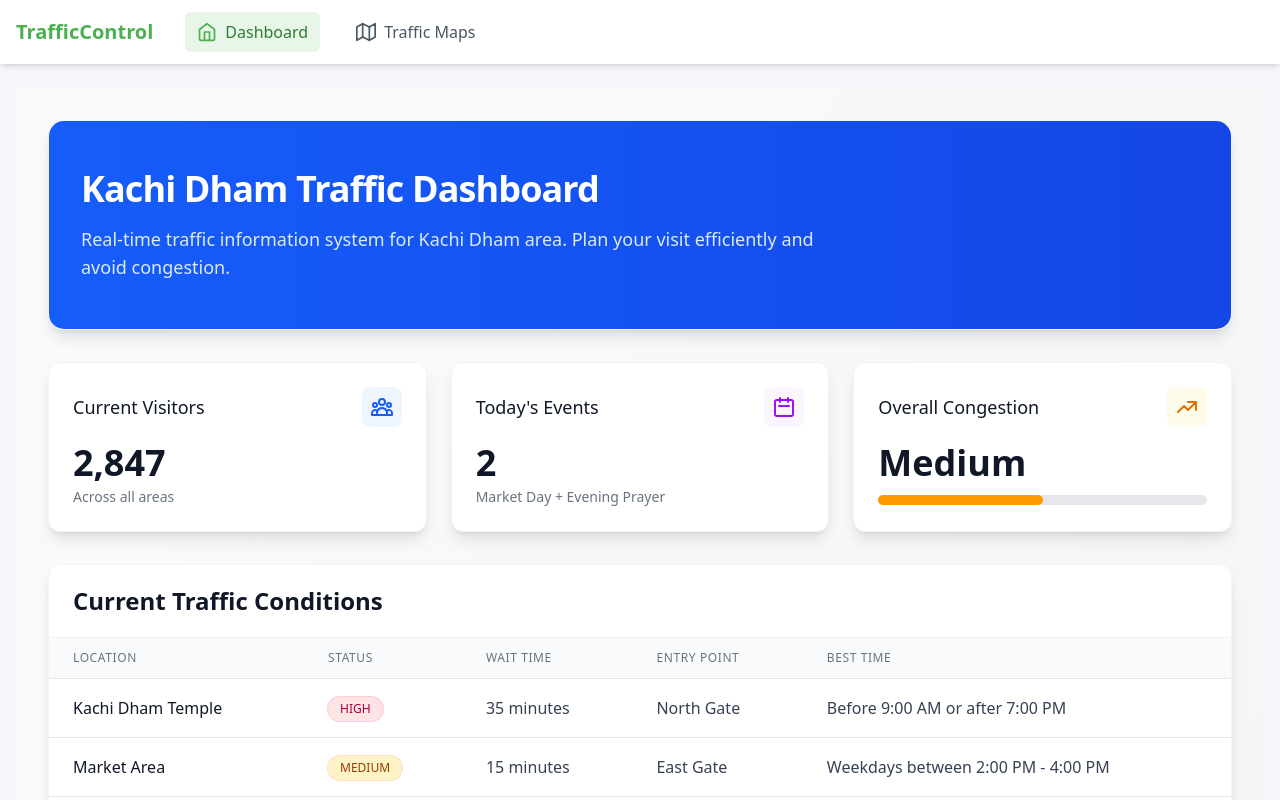
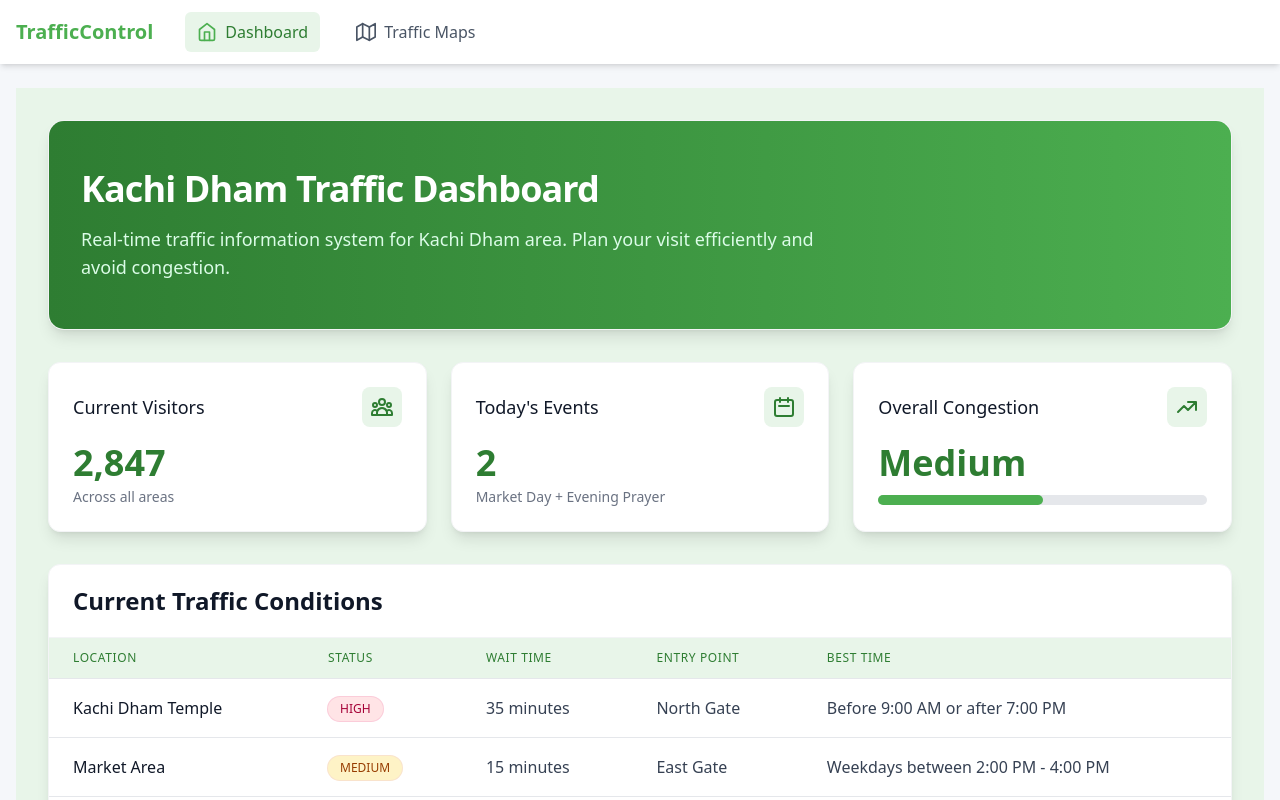
Before and after one commit to Khan-armaan/Hackathon, a React (Vite) app in the folder project/frontend/: page /user/dashboard in a window 1280 px wide. Built offline with nearby package versions, Linux system fonts and the light colour scheme; no server answers.

Commit message:
user ui changes

```diff
--- a/project/frontend/src/User/UserDashboard.tsx
+++ b/project/frontend/src/User/UserDashboard.tsx
@@ -54,13 +54,13 @@ const UserDashboard: React.FC = () => {
   };
 
   return (
-    <div className="min-h-screen bg-gradient-to-br from-gray-50 to-gray-100 py-8 px-4 sm:px-6 lg:px-8">
+    <div className="min-h-screen bg-[#E8F5E9] py-8 px-4 sm:px-6 lg:px-8">
       <div className="max-w-7xl mx-auto space-y-8">
         {/* Header Section */}
         <div className="bg-white rounded-2xl shadow-lg border border-gray-100 overflow-hidden transform transition-all hover:shadow-xl">
-          <div className="bg-gradient-to-r from-blue-600 to-blue-700 px-8 py-12">
+          <div className="bg-gradient-to-r from-[#2E7D32] to-[#4CAF50] px-8 py-12">
             <h1 className="text-4xl font-bold text-white mb-4 tracking-tight">Kachi Dham Traffic Dashboard</h1>
-            <p className="text-blue-100 max-w-3xl text-lg">
+            <p className="text-green-100 max-w-3xl text-lg">
               Real-time traffic information system for Kachi Dham area.
               Plan your visit efficiently and avoid congestion.
             </p>
@@ -72,41 +72,41 @@ const UserDashboard: React.FC = () => {
           <div className="bg-white p-6 rounded-xl shadow-lg border border-gray-100 hover:shadow-xl transition-all duration-300 transform hover:-translate-y-1">
             <div className="flex items-center justify-between mb-4">
               <h3 className="text-lg font-medium text-gray-900">Current Visitors</h3>
-              <span className="p-2 bg-blue-50 rounded-lg">
-                <svg className="w-6 h-6 text-blue-600" fill="none" stroke="currentColor" viewBox="0 0 24 24">
+              <span className="p-2 bg-[#E8F5E9] rounded-lg">
+                <svg className="w-6 h-6 text-[#2E7D32]" fill="none" stroke="currentColor" viewBox="0 0 24 24">
                   <path strokeLinecap="round" strokeLinejoin="round" strokeWidth="2" d="M17 20h5v-2a3 3 0 00-5.356-1.857M17 20H7m10 0v-2c0-.656-.126-1.283-.356-1.857M7 20H2v-2a3 3 0 015.356-1.857M7 20v-2c0-.656.126-1.283.356-1.857m0 0a5.002 5.002 0 019.288 0M15 7a3 3 0 11-6 0 3 3 0 016 0zm6 3a2 2 0 11-4 0 2 2 0 014 0zM7 10a2 2 0 11-4 0 2 2 0 014 0z" />
                 </svg>
               </span>
             </div>
-            <p className="text-4xl font-bold text-gray-900">2,847</p>
+            <p className="text-4xl font-bold text-[#2E7D32]">2,847</p>
             <p className="text-sm text-gray-500 mt-1">Across all areas</p>
           </div>
 
           <div className="bg-white p-6 rounded-xl shadow-lg border border-gray-100 hover:shadow-xl transition-all duration-300 transform hover:-translate-y-1">
             <div className="flex items-center justify-between mb-4">
               <h3 className="text-lg font-medium text-gray-900">Today's Events</h3>
-              <span className="p-2 bg-purple-50 rounded-lg">
-                <svg className="w-6 h-6 text-purple-600" fill="none" stroke="currentColor" viewBox="0 0 24 24">
+              <span className="p-2 bg-[#E8F5E9] rounded-lg">
+                <svg className="w-6 h-6 text-[#2E7D32]" fill="none" stroke="currentColor" viewBox="0 0 24 24">
                   <path strokeLinecap="round" strokeLinejoin="round" strokeWidth="2" d="M8 7V3m8 4V3m-9 8h10M5 21h14a2 2 0 002-2V7a2 2 0 00-2-2H5a2 2 0 00-2 2v12a2 2 0 002 2z" />
                 </svg>
               </span>
             </div>
-            <p className="text-4xl font-bold text-gray-900">2</p>
+            <p className="text-4xl font-bold text-[#2E7D32]">2</p>
             <p className="text-sm text-gray-500 mt-1">Market Day + Evening Prayer</p>
           </div>
 
           <div className="bg-white p-6 rounded-xl shadow-lg border border-gray-100 hover:shadow-xl transition-all duration-300 transform hover:-translate-y-1">
             <div className="flex items-center justify-between mb-4">
               <h3 className="text-lg font-medium text-gray-900">Overall Congestion</h3>
-              <span className="p-2 bg-amber-50 rounded-lg">
-                <svg className="w-6 h-6 text-amber-600" fill="none" stroke="currentColor" viewBox="0 0 24 24">
+              <span className="p-2 bg-[#E8F5E9] rounded-lg">
+                <svg className="w-6 h-6 text-[#2E7D32]" fill="none" stroke="currentColor" viewBox="0 0 24 24">
                   <path strokeLinecap="round" strokeLinejoin="round" strokeWidth="2" d="M13 7h8m0 0v8m0-8l-8 8-4-4-6 6" />
                 </svg>
               </span>
             </div>
-            <p className="text-4xl font-bold text-gray-900">Medium</p>
+            <p className="text-4xl font-bold text-[#2E7D32]">Medium</p>
             <div className="w-full bg-gray-200 rounded-full h-2.5 mt-3">
-              <div className="bg-amber-500 h-2.5 rounded-full w-1/2 transition-all duration-500"></div>
+              <div className="bg-[#4CAF50] h-2.5 rounded-full w-1/2 transition-all duration-500"></div>
             </div>
           </div>
         </div>
@@ -119,23 +119,23 @@ const UserDashboard: React.FC = () => {
 
           {isLoading ? (
             <div className="flex justify-center items-center h-64">
-              <div className="animate-spin rounded-full h-12 w-12 border-b-2 border-blue-600"></div>
+              <div className="animate-spin rounded-full h-12 w-12 border-b-2 border-[#2E7D32]"></div>
             </div>
           ) : (
             <div className="overflow-x-auto">
               <table className="min-w-full divide-y divide-gray-200">
-                <thead className="bg-gray-50">
+                <thead className="bg-[#E8F5E9]">
                   <tr>
-                    <th className="px-6 py-3 text-left text-xs font-medium text-gray-500 uppercase tracking-wider">Location</th>
-                    <th className="px-6 py-3 text-left text-xs font-medium text-gray-500 uppercase tracking-wider">Status</th>
-                    <th className="px-6 py-3 text-left text-xs font-medium text-gray-500 uppercase tracking-wider">Wait Time</th>
-                    <th className="px-6 py-3 text-left text-xs font-medium text-gray-500 uppercase tracking-wider">Entry Point</th>
-                    <th className="px-6 py-3 text-left text-xs font-medium text-gray-500 uppercase tracking-wider">Best Time</th>
+                    <th className="px-6 py-3 text-left text-xs font-medium text-[#2E7D32] uppercase tracking-wider">Location</th>
+                    <th className="px-6 py-3 text-left text-xs font-medium text-[#2E7D32] uppercase tracking-wider">Status</th>
+                    <th className="px-6 py-3 text-left text-xs font-medium text-[#2E7D32] uppercase tracking-wider">Wait Time</th>
+                    <th className="px-6 py-3 text-left text-xs font-medium text-[#2E7D32] uppercase tracking-wider">Entry Point</th>
+                    <th className="px-6 py-3 text-left text-xs font-medium text-[#2E7D32] uppercase tracking-wider">Best Time</th>
                   </tr>
                 </thead>
                 <tbody className="bg-white divide-y divide-gray-200">
                   {trafficInfo.map((info, index) => (
-                    <tr key={index} className="hover:bg-gray-50 transition-colors duration-200">
+                    <tr key={index} className="hover:bg-[#E8F5E9] transition-colors duration-200">
                       <td className="px-6 py-4 whitespace-nowrap">
                         <div className="font-medium text-gray-900">{info.location}</div>
                       </td>
@@ -160,10 +160,10 @@ const UserDashboard: React.FC = () => {
             </div>
           )}
 
-          <div className="px-6 py-4 border-t border-gray-100 bg-gray-50">
+          <div className="px-6 py-4 border-t border-gray-100 bg-[#E8F5E9]">
             <Link
               to="/user/maps"
-              className="inline-flex items-center justify-center px-6 py-3 border border-transparent rounded-lg shadow-sm text-base font-medium text-white bg-gradient-to-r from-blue-600 to-blue-700 hover:from-blue-700 hover:to-blue-800 focus:outline-none focus:ring-2 focus:ring-offset-2 focus:ring-blue-500 transition-all duration-300 transform hover:-translate-y-0.5"
+              className="inline-flex items-center justify-center px-6 py-3 border border-transparent rounded-lg shadow-sm text-base font-medium text-white bg-gradient-to-r from-[#2E7D32] to-[#4CAF50] hover:from-[#1B5E20] hover:to-[#2E7D32] focus:outline-none focus:ring-2 focus:ring-offset-2 focus:ring-[#4CAF50] transition-all duration-300 transform hover:-translate-y-0.5"
             >
               View Interactive Traffic Maps
               <svg className="ml-2 -mr-1 h-5 w-5" fill="none" stroke="currentColor" viewBox="0 0 24 24">
@@ -177,8 +177,8 @@ const UserDashboard: React.FC = () => {
         <div className="grid grid-cols-1 md:grid-cols-2 gap-6">
           <div className="bg-white rounded-xl shadow-lg border border-gray-100 p-6 transform transition-all hover:shadow-xl">
             <div className="flex items-center space-x-3 mb-6">
-              <span className="p-2 bg-blue-50 rounded-lg">
-                <svg className="w-6 h-6 text-blue-600" fill="none" stroke="currentColor" viewBox="0 0 24 24">
+              <span className="p-2 bg-[#E8F5E9] rounded-lg">
+                <svg className="w-6 h-6 text-[#2E7D32]" fill="none" stroke="currentColor" viewBox="0 0 24 24">
                   <path strokeLinecap="round" strokeLinejoin="round" strokeWidth="2" d="M12 8v4l3 3m6-3a9 9 0 11-18 0 9 9 0 0118 0z" />
                 </svg>
               </span>
@@ -186,19 +186,19 @@ const UserDashboard: React.FC = () => {
             </div>
             <ul className="space-y-4">
               <li className="flex items-start group">
-                <span className="flex-shrink-0 h-2 w-2 mt-2 rounded-full bg-blue-500 group-hover:bg-blue-600 transition-colors"></span>
+                <span className="flex-shrink-0 h-2 w-2 mt-2 rounded-full bg-[#4CAF50] group-hover:bg-[#2E7D32] transition-colors"></span>
                 <span className="ml-3 text-gray-600 group-hover:text-gray-900 transition-colors">Early mornings (6:00 AM - 9:00 AM) typically have the least congestion</span>
               </li>
               <li className="flex items-start group">
-                <span className="flex-shrink-0 h-2 w-2 mt-2 rounded-full bg-blue-500 group-hover:bg-blue-600 transition-colors"></span>
+                <span className="flex-shrink-0 h-2 w-2 mt-2 rounded-full bg-[#4CAF50] group-hover:bg-[#2E7D32] transition-colors"></span>
                 <span className="ml-3 text-gray-600 group-hover:text-gray-900 transition-colors">Weekday afternoons are generally less crowded than weekends</span>
               </li>
               <li className="flex items-start group">
-                <span className="flex-shrink-0 h-2 w-2 mt-2 rounded-full bg-blue-500 group-hover:bg-blue-600 transition-colors"></span>
+                <span className="flex-shrink-0 h-2 w-2 mt-2 rounded-full bg-[#4CAF50] group-hover:bg-[#2E7D32] transition-colors"></span>
                 <span className="ml-3 text-gray-600 group-hover:text-gray-900 transition-colors">Avoid peak prayer times if visiting the temple</span>
               </li>
               <li className="flex items-start group">
-                <span className="flex-shrink-0 h-2 w-2 mt-2 rounded-full bg-blue-500 group-hover:bg-blue-600 transition-colors"></span>
+                <span className="flex-shrink-0 h-2 w-2 mt-2 rounded-full bg-[#4CAF50] group-hover:bg-[#2E7D32] transition-colors"></span>
                 <span className="ml-3 text-gray-600 group-hover:text-gray-900 transition-colors">Market days (Saturdays) have higher traffic in the central area</span>
               </li>
             </ul>
@@ -206,8 +206,8 @@ const UserDashboard: React.FC = () => {
 
           <div className="bg-white rounded-xl shadow-lg border border-gray-100 p-6 transform transition-all hover:shadow-xl">
             <div className="flex items-center space-x-3 mb-6">
-              <span className="p-2 bg-green-50 rounded-lg">
-                <svg className="w-6 h-6 text-green-600" fill="none" stroke="currentColor" viewBox="0 0 24 24">
+              <span className="p-2 bg-[#E8F5E9] rounded-lg">
+                <svg className="w-6 h-6 text-[#2E7D32]" fill="none" stroke="currentColor" viewBox="0 0 24 24">
                   <path strokeLinecap="round" strokeLinejoin="round" strokeWidth="2" d="M5 8h14M5 8a2 2 0 110-4h14a2 2 0 110 4M5 8v10a2 2 0 002 2h10a2 2 0 002-2V8m-9 4h4" />
                 </svg>
               </span>
@@ -215,19 +215,19 @@ const UserDashboard: React.FC = () => {
             </div>
             <ul className="space-y-4">
               <li className="flex items-start group">
-                <span className="flex-shrink-0 h-2 w-2 mt-2 rounded-full bg-green-500 group-hover:bg-green-600 transition-colors"></span>
+                <span className="flex-shrink-0 h-2 w-2 mt-2 rounded-full bg-[#4CAF50] group-hover:bg-[#2E7D32] transition-colors"></span>
                 <span className="ml-3 text-gray-600 group-hover:text-gray-900 transition-colors">North Gate parking area: 120 spaces (currently 80% full)</span>
               </li>
               <li className="flex items-start group">
-                <span className="flex-shrink-0 h-2 w-2 mt-2 rounded-full bg-green-500 group-hover:bg-green-600 transition-colors"></span>
+                <span className="flex-shrink-0 h-2 w-2 mt-2 rounded-full bg-[#4CAF50] group-hover:bg-[#2E7D32] transition-colors"></span>
                 <span className="ml-3 text-gray-600 group-hover:text-gray-900 transition-colors">East Gate parking area: 75 spaces (currently 50% full)</span>
               </li>
               <li className="flex items-start group">
-                <span className="flex-shrink-0 h-2 w-2 mt-2 rounded-full bg-green-500 group-hover:bg-green-600 transition-colors"></span>
+                <span className="flex-shrink-0 h-2 w-2 mt-2 rounded-full bg-[#4CAF50] group-hover:bg-[#2E7D32] transition-colors"></span>
                 <span className="ml-3 text-gray-600 group-hover:text-gray-900 transition-colors">West Gate parking area: 45 spaces (currently 30% full)</span>
               </li>
               <li className="flex items-start group">
-                <span className="flex-shrink-0 h-2 w-2 mt-2 rounded-full bg-green-500 group-hover:bg-green-600 transition-colors"></span>
+                <span className="flex-shrink-0 h-2 w-2 mt-2 rounded-full bg-[#4CAF50] group-hover:bg-[#2E7D32] transition-colors"></span>
                 <span className="ml-3 text-gray-600 group-hover:text-gray-900 transition-colors">Consider using shuttle services from outer parking areas</span>
               </li>
             </ul>
@@ -235,10 +235,10 @@ const UserDashboard: React.FC = () => {
         </div>
 
         {/* Upcoming Events Section */}
-        <div className="bg-gradient-to-r from-yellow-50 to-orange-50 rounded-xl shadow-lg border border-yellow-100 p-6 transform transition-all hover:shadow-xl">
+        <div className="bg-gradient-to-r from-[#E8F5E9] to-[#C8E6C9] rounded-xl shadow-lg border border-[#A5D6A7] p-6 transform transition-all hover:shadow-xl">
           <div className="flex items-center space-x-3 mb-6">
-            <span className="p-2 bg-yellow-100 rounded-lg">
-              <svg className="w-6 h-6 text-yellow-700" fill="none" stroke="currentColor" viewBox="0 0 24 24">
+            <span className="p-2 bg-[#A5D6A7] rounded-lg">
+              <svg className="w-6 h-6 text-[#2E7D32]" fill="none" stroke="currentColor" viewBox="0 0 24 24">
                 <path strokeLinecap="round" strokeLinejoin="round" strokeWidth="2" d="M12 9v2m0 4h.01m-6.938 4h13.856c1.54 0 2.502-1.667 1.732-3L13.732 4c-.77-1.333-2.694-1.333-3.464 0L3.34 16c-.77 1.333.192 3 1.732 3z" />
               </svg>
             </span>
```
